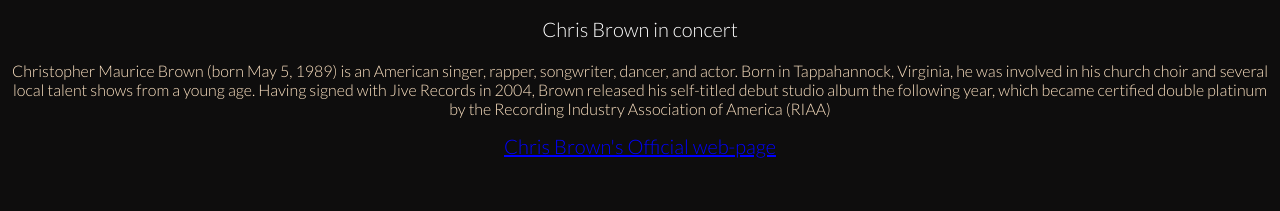
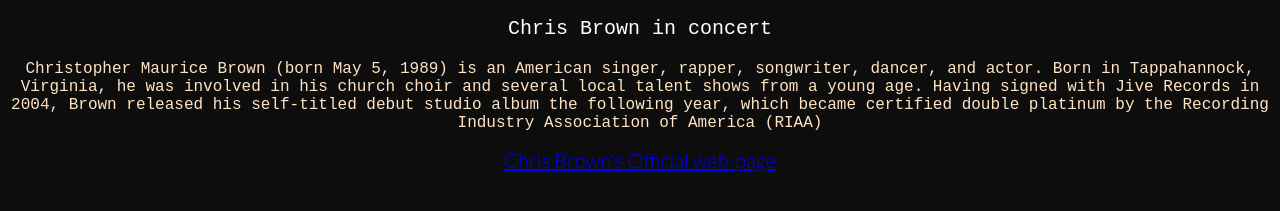
Before and after one commit to Goodluck5956/project-review2, a plain HTML site: page index.html in a window 1280 px wide. Shown: the part 383-594 px from the top of the page. Drawn offline with Linux system fonts and the light colour scheme.

Commit message:
add linters

```diff
--- a/style.css
+++ b/style.css
@@ -13,7 +13,7 @@ body {
 }
 
 p {
-  font-family: "Lato";
+  font-family: 'Courier New', Courier, monospace;
 }
 
 h1 {
```
